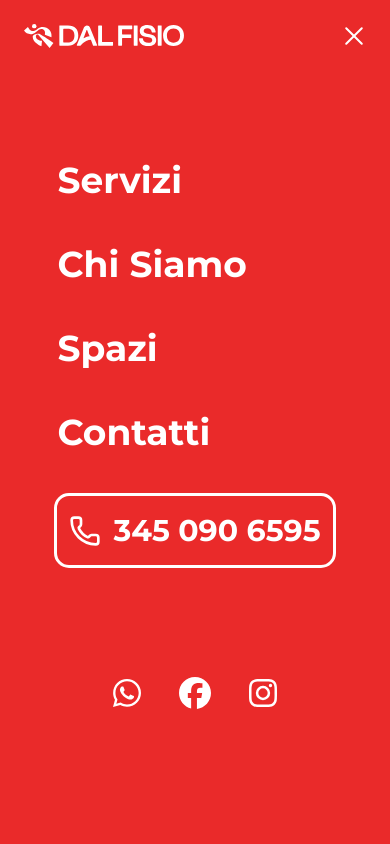
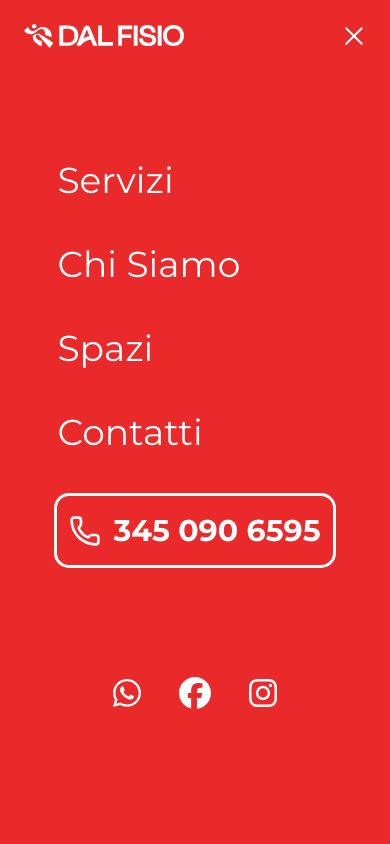
Before and after one commit to criisvy/dal-fisio-website, a Next.js app: page / in a window 390 px wide. Both pictures are taken after a click on the button 354 px from the left and 36 px from the top of the page. Shown: the top 844 px of the page. Built offline with nearby package versions, Linux system fonts and the light colour scheme.

Commit message:
New Feature: Highlighted elements in Navbar

```diff
--- a/src/components/Navbar.jsx
+++ b/src/components/Navbar.jsx
@@ -6,7 +6,6 @@ import FacebookIcon from "@/icons/FacebookIcon";
 import InstagramIcom from "@/icons/InstagramIcon";
 import Link from "next/link";
 import Button from "./Button";
-import { cn } from "@/utils/cn";
 import { usePathname } from "next/navigation";
 
 export default function Navbar() {
@@ -101,18 +100,27 @@ export default function Navbar() {
               ></span>
             </button>
           </div>
+
           <nav className="flex flex-col items-center">
             <ul className="my-28 flex flex-col gap-11">
-              <li className="text-4xl font-bold text-white">
+              <li
+                className={`text-4xl text-white ${pathname === "/servizi" ? "font-bold" : "font-normal"}`}
+              >
                 <Link href="/servizi">Servizi</Link>
               </li>
-              <li className="text-4xl font-bold text-white">
+              <li
+                className={`text-4xl text-white ${pathname === "/chi-siamo" ? "font-bold" : "font-normal"}`}
+              >
                 <Link href="/chi-siamo">Chi Siamo</Link>
               </li>
-              <li className="text-4xl font-bold text-white">
+              <li
+                className={`text-4xl text-white ${pathname === "/spazi" ? "font-bold" : "font-normal"}`}
+              >
                 <Link href="/spazi">Spazi</Link>
               </li>
-              <li className="text-4xl font-bold text-white">
+              <li
+                className={`text-4xl text-white ${pathname === "/contatti" ? "font-bold" : "font-normal"}`}
+              >
                 <Link href="/contatti">Contatti</Link>
               </li>
               <button
```
